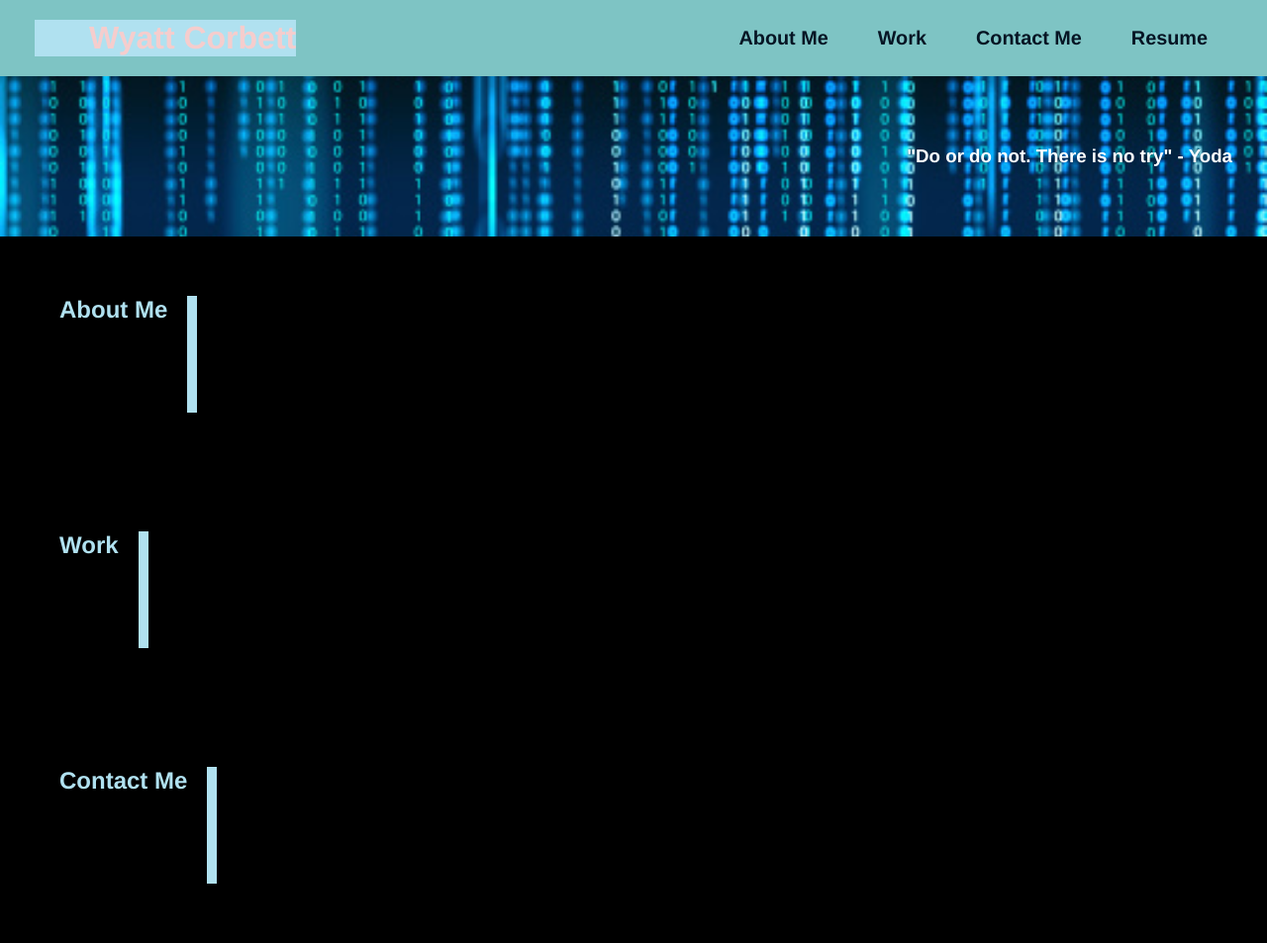
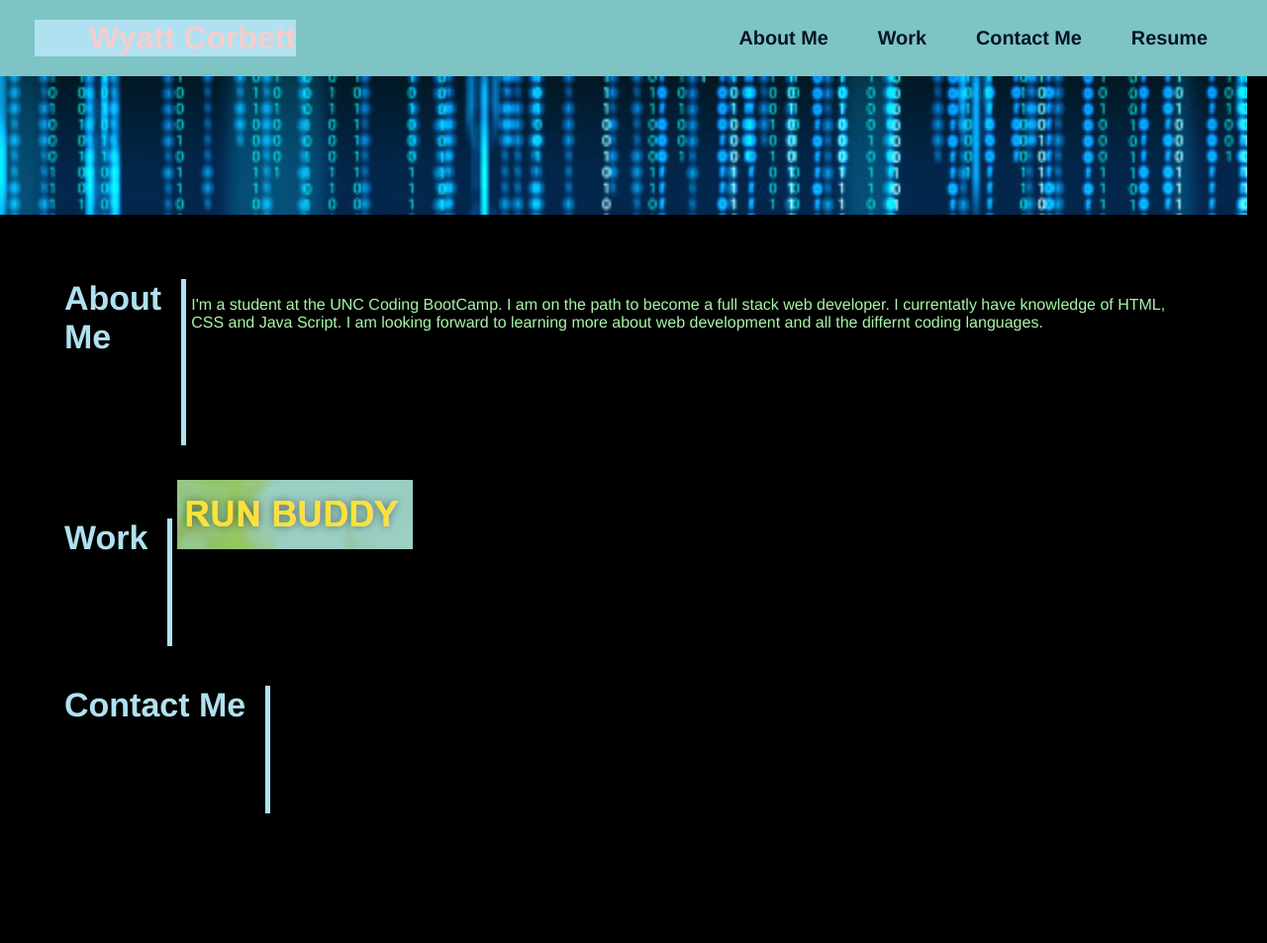
Before and after one commit to jwcorbett/my-first-portfolio, a plain HTML site: page index.html in a window 1280 px wide. Shown: the whole page at 99% size. After the commit the page ends 917 px from the top, so only its background shows below. Drawn offline with Linux system fonts and the light colour scheme.

Commit message:
added image in work section

```diff
--- a/assets/css/style.css
+++ b/assets/css/style.css
@@ -75,18 +75,22 @@ body {
   /* SECTION STYLES */
   section {
       padding: 60px;
-      text-align: left;
+      margin-right: 20px;
   }
 
   .flex-row {
       display: flex;
+      align-items: baseline;
+      flex-direction: row;
   }
 
   .section-title {
-      font-size: 24px;
-      border-right: 10px solid;
+      text-align: left;
+      font-size: 34px;
+      border-right: 5px solid;
       color:rgb(176, 225, 240);
-     padding-bottom: 90px;
+      padding-bottom: 90px;
      padding-right: 20px;
+     margin: 5px 5px 35px 5px;
 
  }
--- a/index.html
+++ b/index.html
@@ -33,10 +33,10 @@
     </header>
 
     <section class="hero">
-        <h3>"Do or do not. There is no try" - Yoda</h2>
+        <h3></h2>
     </section>
 
-    <section class="about-me">
+    <!--<section class="about-me">
         <div class= "flex-row">
         <h2 class="section-title secondary-border">
          About Me</h2>
@@ -55,8 +55,36 @@
         <h2 class="section-title secondary-border">
         Contact Me</h2>
     </div>
+    </section> -->
+
+
+    <section class="content">
+        <div class= "flex-row">
+        <h2 class="section-title secondary-border">
+         About Me</h2>
+         <p>
+             I'm a student at the UNC Coding BootCamp. I am on the path to become
+             a full stack web developer. I currentatly have knowledge of HTML, CSS and
+             Java Script. I am looking forward to learning more about web development
+             and all the differnt coding languages.
+         </p>
+    </div>
+
+
+
+        <div class= "flex-row">
+        <h2 class="section-title secondary-border">
+        Work</h2>
+        <img src="./assets/images/runbuddy.PNG">
+        </div>
+
+
+
+        <div class= "flex-row">
+        <h2 class="section-title secondary-border">
+        Contact Me</h2>
+    </div>
     </section>
-
 
 
 
```
Also changed, not shown: assets/images/runbuddy.PNG (added).
